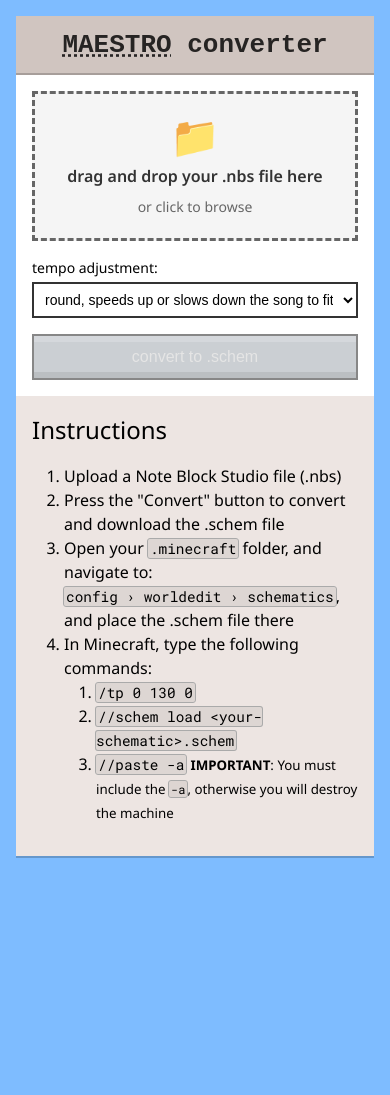
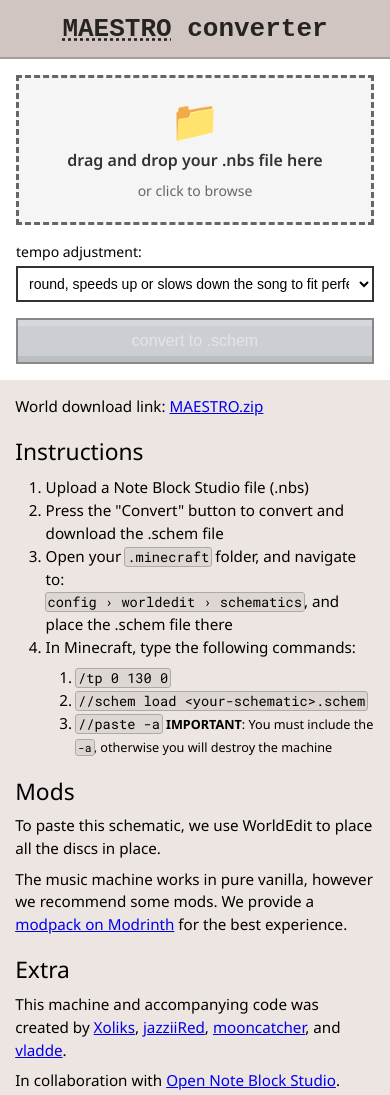
Before and after one commit to vladdeSV/nbs-schem-line, a website with bundled scripts: page web/index.html in a window 390 px wide. Before the commit the page ends 872 px from the top, so only its background shows below. Built offline with nearby package versions, Linux system fonts and the light colour scheme.

Commit message:
wip: updated webpage to include more information, also html style changes

```diff
--- a/web/index.html
+++ b/web/index.html
@@ -1,54 +1,55 @@
 <!DOCTYPE html>
-<html lang="en">
+<html lang=en>
 
 <head>
-  <meta charset="UTF-8">
-  <meta name="viewport" content="width=device-width, initial-scale=1.0">
+  <meta charset=utf-8>
+  <meta name=viewport content=width=device-width, initial-scale=1.0>
   <title>MAESTRO Converter</title>
-  <link rel="stylesheet" href="./style.css">
+  <link rel=stylesheet href=./style.css>
 </head>
 
 <body>
-  <main class="converter">
-    <header class="converter-header">
+  <main class=converter>
+    <header class=converter-header>
       <h1>
-        <abbr title="Multi-Aural, Encodable, Synchronous-Tick, Redstone Orchestra">MAESTRO</abbr>
+        <abbr title=Multi-Aural, Encodable, Synchronous-Tick, Redstone Orchestra>MAESTRO</abbr>
         converter
       </h1>
     </header>
 
-    <div class="converter-content">
-      <div class="upload-area" data-state="empty">
-        <input type="file" class="upload-input" accept=".nbs" aria-label="Upload NBS file">
+    <div class=converter-content>
+      <div class=upload-area data-state=empty>
+        <input type=file class=upload-input accept=.nbs aria-label=Upload NBS file>
 
-        <div class="upload-prompt">
-          <span class="upload-icon" aria-hidden="true">📁</span>
-          <p class="upload-text">drag and drop your .nbs file here</p>
-          <p class="upload-subtext">or click to browse</p>
+        <div class=upload-prompt>
+          <span class=upload-icon aria-hidden=true>📁</span>
+          <p class=upload-text>drag and drop your .nbs file here</p>
+          <p class=upload-subtext>or click to browse</p>
         </div>
 
-        <div class="upload-result">
-          <span class="result-icon" aria-hidden="true">📄</span>
-          <p class="result-text"></p>
+        <div class=upload-result>
+          <span class=result-icon aria-hidden=true>📄</span>
+          <p class=result-text></p>
         </div>
       </div>
 
-      <label class="option-group">
+      <label class=option-group>
         tempo adjustment:
-        <select class="timing-select">
-          <option value="round">round, speeds up or slows down the song to fit perfectly in 20tps</option>
-          <option value="approximate">approximate, attempts to match original tempo as much as possible</option>
-          <option value="flexible">flexible, supports tempo changes during playback</option>
-          <option value="none">none, use '<code>/tick rate &lt;song tempo&gt;</code>' in-game to set the tempo</option>
+        <select class=timing-select>
+          <option value=round>round, speeds up or slows down the song to fit perfectly in 20tps</option>
+          <option value=approximate>approximate, attempts to match original tempo as much as possible</option>
+          <option value=flexible>flexible, supports tempo changes during playback</option>
+          <option value=none>none, use '<code>/tick rate &lt;song tempo&gt;</code>' in-game to set the tempo</option>
         </select>
       </label>
 
-      <button class="convert-button" disabled>
+      <button class=convert-button disabled>
         convert to .schem
       </button>
     </div>
 
-    <article class="instructions">
+    <article class=instructions>
+      <p>World download link: <a href=https://github.com/vladdeSV/maestro/releases/download/release/MAESTRO.zip>MAESTRO.zip</a></p>
       <h2>Instructions</h2>
       <ol>
         <li>Upload a Note Block Studio file (.nbs)</li>
@@ -70,10 +71,18 @@
           </ol>
         </li>
       </ol>
+
+      <h2>Mods</h2>
+      <p>To paste this schematic, we use WorldEdit to place all the discs in place.</p>
+      <p>The music machine works in pure vanilla, however we recommend some mods. We provide a <a href=https://modrinth.com/modpack/maestro>modpack on Modrinth</a> for the best experience.</p>
+
+      <h2>Extra</h2>
+      <p>This machine and accompanying code was created by <a href='https://www.youtube.com/watch?v=SSbhQxqi8b8'>Xoliks</a>, <a href='https://www.youtube.com/watch?v=G78AnHpIw5w'>jazziiRed</a>, <a href='https://www.youtube.com/watch?v=TG9kuGmJWaA'>mooncatcher</a>, and <a href='https://www.youtube.com/watch?v=XEnk1cvEvII'>vladde</a>.</p>
+      <p>In collaboration with <a href=https://noteblock.world/about>Open Note Block Studio</a>.</p>
     </article>
   </main>
 
-  <script type="module" src="./main.ts"></script>
+  <script type=module src=./main.ts></script>
 </body>
 
 </html>
--- a/web/style.css
+++ b/web/style.css
@@ -2,7 +2,7 @@
 
 /* reset */
 :root {
-  color-scheme: light dark;
+  color-scheme: light;
   box-sizing: border-box;
   line-height: 1.5;
   -moz-text-size-adjust: none;
@@ -30,6 +30,11 @@
   font-weight: normal;
 }
 
+h2,
+h3 {
+  margin-block: 0.75em 0.25em;
+}
+
 img {
   max-width: 100%;
   height: auto;
@@ -39,8 +44,14 @@
   display: block;
 }
 
-ol {
+p {
+  margin-bottom: 0.5em;
+}
+
+ol,
+ul {
   padding-inline-start: 2em;
+  margin-block: 0.5em;
 }
 
 code {
@@ -64,7 +75,7 @@
 
 .converter {
   max-width: 100%;
-  width: 500px;
+  width: 570px;
   background: light-dark(white, #2a2a2a);
   box-shadow: 0 2px 0 0 light-dark(#0003, #0006);
 }
@@ -136,6 +147,10 @@
   gap: 0.5em;
   padding: 1em;
   pointer-events: none;
+}
+
+.upload-prompt > p {
+  margin: 0;
 }
 
 .upload-area[data-state="success"] .upload-prompt,
@@ -234,6 +249,27 @@
 
 /* instructions */
 .instructions {
+  font-size: 0.95em;
   background: light-dark(#ede5e2, #333);
   padding: 1em;
+  max-height: 50svh;
+  overflow-y: scroll;
 }
+
+
+
+
+@media screen and (max-width: 600px) {
+  body {
+    padding: 0;
+  }
+
+  .converter {
+    width: unset;
+  }
+
+  .instructions {
+    max-height: unset;
+    overflow-y: visible;
+  }
+}
```
